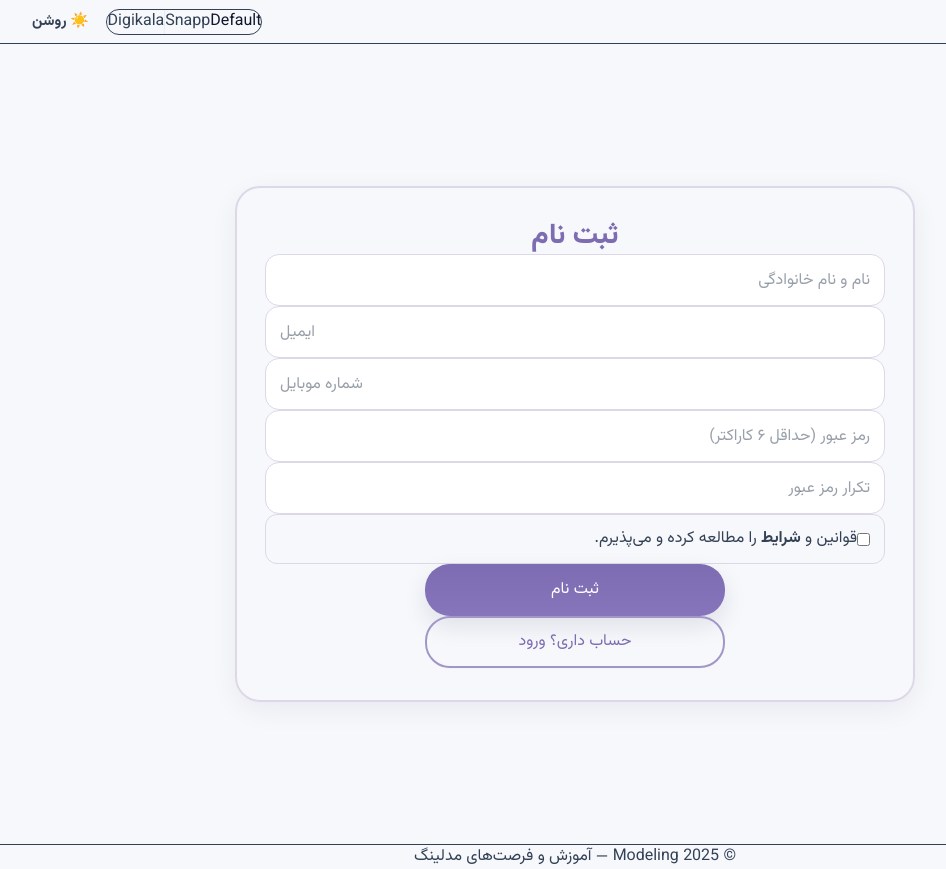
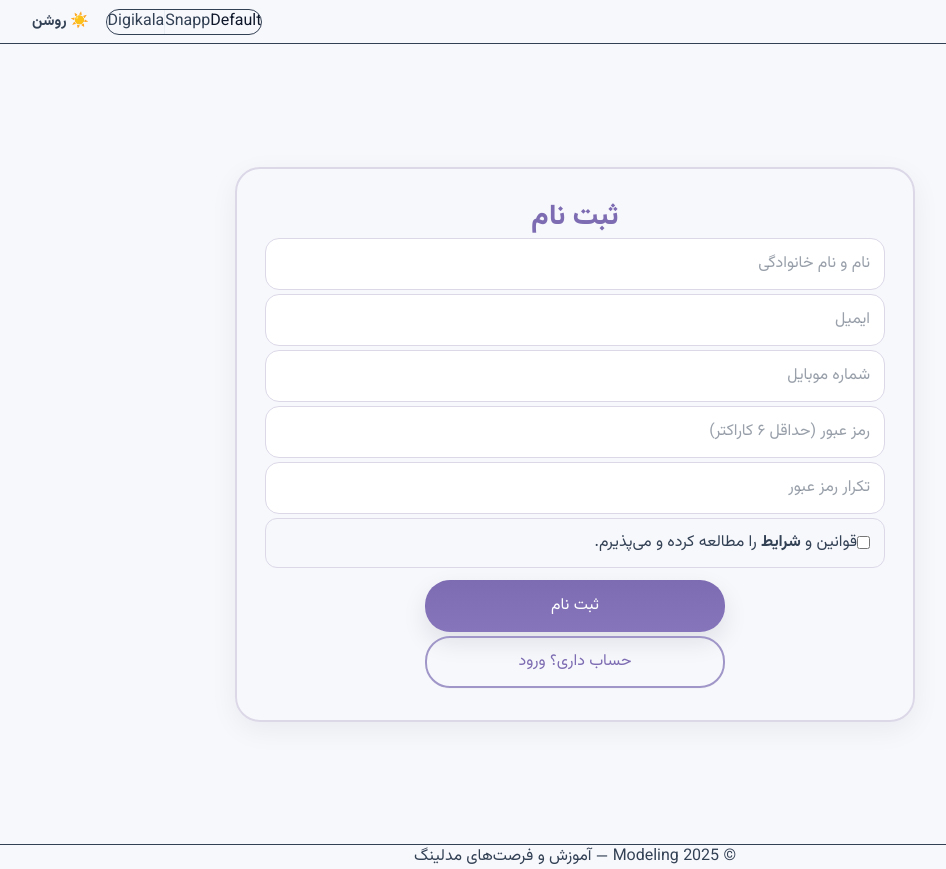
Before and after one commit to amiir2338/modeling-monorepo, a Next.js app in the folder modeling-frontend/: page /register in a window 1280 px wide. Shown: the whole page, without its empty margins (65-1011 px from the left). Built offline with nearby package versions, Linux system fonts and the light colour scheme.

Commit message:
chore(auto): sync @ 2025-08-17 06:23:19

```diff
--- a/modeling-frontend/src/app/register/page.tsx
+++ b/modeling-frontend/src/app/register/page.tsx
@@ -5,11 +5,9 @@ import { useRouter } from 'next/navigation';
 
 /**
  * ELI5:
- * - کارت وسط صفحه با radius=25px.
- * - ورودی‌ها قد 52px و placeholder داخل خود فیلد.
- * - چک‌باکس و متن در یک خط و مرتب.
- * - فاصله‌ی اضافه قبل از دکمه‌ها و بین دکمه‌ها.
- * - بدون any و بدون متغیر/پراپ بلااستفاده.
+ * - کارت با radius=25px.
+ * - فاصله‌ها: عنوان→فرم = 3px، بین همه فیلدها = 4px، قبل از دکمه‌ها = 4px، بین دکمه‌ها = 4px.
+ * - ایمیل و موبایل LTR هستند اما متن راهنمایشان (placeholder) و متن داخل فیلد راست‌چین می‌شود.
  */
 
 type RegisterForm = {
@@ -108,7 +106,7 @@ export default function RegisterPage() {
         aria-hidden
         className="absolute inset-x-0 top-0 h-[40vh] pointer-events-none"
         style={{
-          background: `radial-gradient(1200px 350px at 50% -50px, ${mix(BRAND.accent, '#ffffff', 0.2)}, transparent 70%)`,
+          background: 'radial-gradient(1200px 350px at 50% -50px, #e8defb, transparent 70%)',
         }}
       />
 
@@ -135,14 +133,20 @@ export default function RegisterPage() {
           ثبت نام
         </h1>
 
-        <form className="mt-6 grid grid-cols-1 sm:grid-cols-2 gap-4" onSubmit={onSubmit}>
-          {/* ورودی‌ها—placeholder داخل فیلد، قد 52px */}
+        {/* فاصله عنوان تا فرم = 3px */}
+        <form
+          className="grid grid-cols-1 sm:grid-cols-2"
+          style={{ marginTop: 3, columnGap: 4, rowGap: 4 }} // gap-x/y = 4px
+          onSubmit={onSubmit}
+        >
+          {/* ورودی‌ها—قد 52px، placeholder داخل فیلد */}
           <FieldInput
             placeholder="نام و نام خانوادگی"
             value={form.fullName}
             onChange={(v) => update('fullName', v)}
             error={errors.fullName}
           />
+
           <FieldInput
             placeholder="ایمیل"
             type="email"
@@ -150,7 +154,9 @@ export default function RegisterPage() {
             onChange={(v) => update('email', v)}
             error={errors.email}
             ltr
+            alignRight // ⟵ متن/placeholder راست‌چین ولی فیلد LTR
           />
+
           <FieldInput
             placeholder="شماره موبایل"
             type="tel"
@@ -158,8 +164,10 @@ export default function RegisterPage() {
             onChange={(v) => update('phone', v)}
             error={errors.phone}
             ltr
+            alignRight // ⟵ متن/placeholder راست‌چین
             inputMode="numeric"
           />
+
           <FieldInput
             placeholder="رمز عبور (حداقل ۶ کاراکتر)"
             type="password"
@@ -167,6 +175,7 @@ export default function RegisterPage() {
             onChange={(v) => update('password', v)}
             error={errors.password}
           />
+
           <FieldInput
             placeholder="تکرار رمز عبور"
             type="password"
@@ -175,7 +184,7 @@ export default function RegisterPage() {
             error={errors.confirm}
           />
 
-          {/* چک‌باکس—در یک خط و مرتب */}
+          {/* چک‌باکس—فاصله‌ها مطابق 4px شبکه */}
           <div className="sm:col-span-2">
             <label
               className="flex items-center gap-2 text-sm"
@@ -200,10 +209,10 @@ export default function RegisterPage() {
             </label>
           </div>
 
-          {/* پیام سرور */}
+          {/* پیام سرور (اگر بود) — با فاصله 4px نسبت به آیتم‌های اطراف */}
           {serverMsg && (
             <div
-              className="sm:col-span-2 text-sm rounded-xl p-3 mt-1"
+              className="sm:col-span-2 text-sm rounded-xl p-3"
               style={{
                 color: serverMsg.includes('موفق') ? '#047857' : '#b91c1c',
                 background: serverMsg.includes('موفق') ? '#ecfdf5' : '#fef2f2',
@@ -214,11 +223,11 @@ export default function RegisterPage() {
             </div>
           )}
 
-          {/* فاصله قبل از دکمه‌ها */}
-          <div className="sm:col-span-2 h-4" />
+          {/* فاصله قبل از دکمه‌ها = 4px */}
+          <div className="sm:col-span-2" style={{ marginTop: 4 }} />
 
-          {/* دکمه‌ها—با فاصلهٔ بیشتر از هم */}
-          <div className="sm:col-span-2 flex flex-col items-center gap-4">
+          {/* دکمه‌ها—فاصله بین‌شان = 4px */}
+          <div className="sm:col-span-2 flex flex-col items-center" style={{ gap: 4 }}>
             <button
               type="submit"
               disabled={busy}
@@ -275,12 +284,14 @@ function FieldInput(props: {
   error?: string;
   type?: React.HTMLInputTypeAttribute;
   inputMode?: React.HTMLAttributes<HTMLInputElement>['inputMode'];
-  /** اگر true باشد، ورودی LTR می‌شود؛ در غیر این‌صورت RTL است. */
+  /** اگر true باشد، ورودی LTR می‌شود (برای ایمیل/شماره). */
   ltr?: boolean;
+  /** اگر true باشد، متن/placeholder راست‌چین می‌شود حتی وقتی فیلد LTR است. */
+  alignRight?: boolean;
 }) {
   const {
     placeholder, value, onChange, error,
-    type = 'text', inputMode, ltr,
+    type = 'text', inputMode, ltr, alignRight,
   } = props;
 
   const style: React.CSSProperties = {
@@ -292,7 +303,8 @@ function FieldInput(props: {
     transition: 'box-shadow .15s, border-color .15s',
     boxShadow: error ? '0 0 0 3px rgba(244,63,94,.15)' : 'none',
     direction: ltr ? 'ltr' : 'rtl',
-    textAlign: ltr ? 'left' : 'right',
+    // اگر alignRight فعال باشد، متن و placeholder راست‌چین می‌شود
+    textAlign: alignRight ? 'right' : (ltr ? 'left' : 'right'),
   };
 
   return (
```
